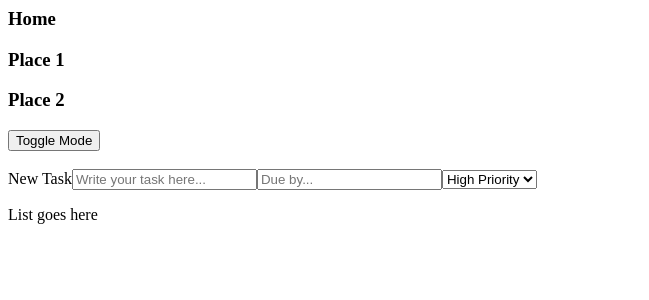
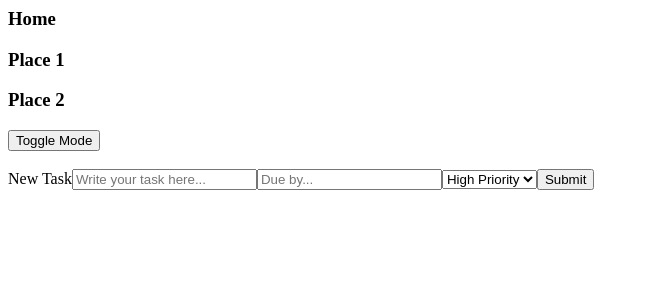
Before and after one commit to teklumezgebo/Productivity-Hub, a React (Create React App) app: page / in a window 1280 px wide. Shown: the top 300 px of the page, without its empty margins (0-649 px from the left). Built offline with nearby package versions, Linux system fonts and the light colour scheme.

Commit message:
html form changes

```diff
--- a/src/components/Task.js
+++ b/src/components/Task.js
@@ -3,7 +3,7 @@ import React from "react";
 function Task() {
     return (
         <div>
-            <p>Task</p>
+
         </div>
     )
 }
--- a/src/components/TaskForm.js
+++ b/src/components/TaskForm.js
@@ -29,6 +29,7 @@ function TaskForm({ taskName, dueDate, onListChange, onTaskNameChange, onDueDate
                 <option>High Priority</option>
                 <option>Low Priority</option>
             </select>
+            <input type="submit"></input>
         </form>
     </div>
     )
--- a/src/components/TaskList.js
+++ b/src/components/TaskList.js
@@ -1,9 +1,9 @@
 import React from "react";
 
-function TaskList() {
+function TaskList({ list }) {
     return (
         <div>
-            <p>List goes here</p>
+            {list}
         </div>
     )
 }
```
Lines whose indentation alone changed are shown as unchanged.
